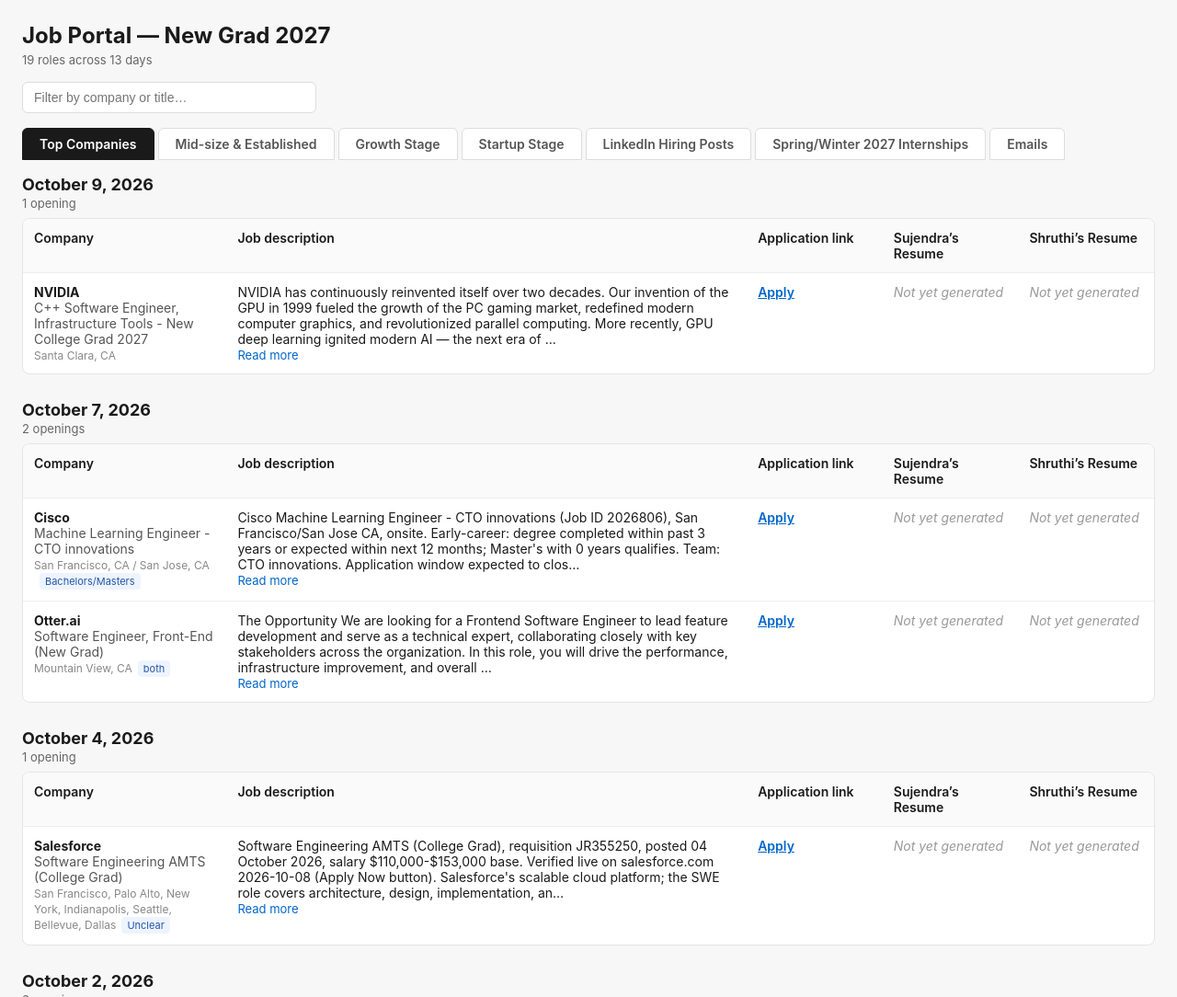
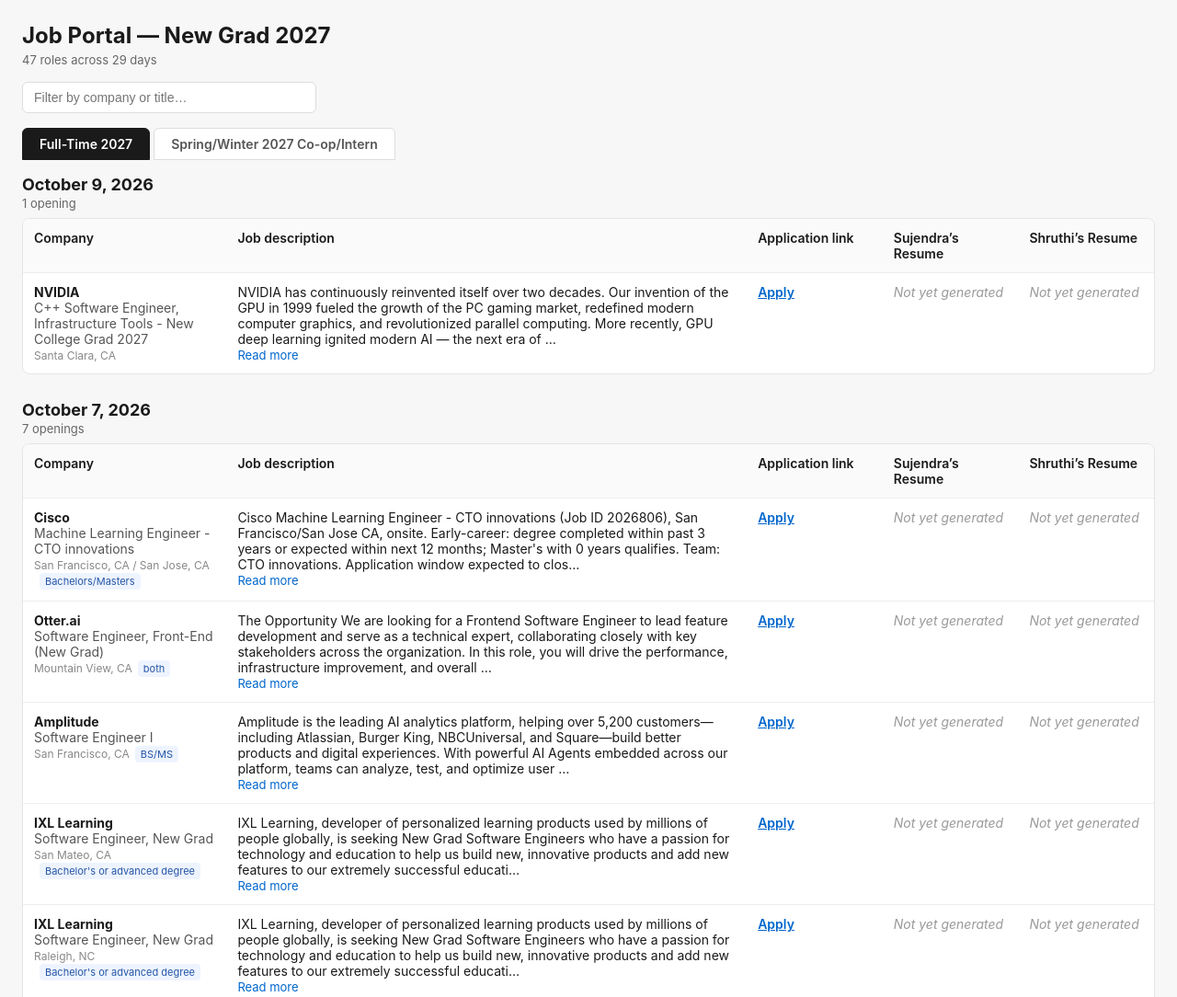
Before and after one commit to Sujendra-23/Job-Portal-site, a plain HTML site: page index.html in a window 1280 px wide. Shown: the top 1084 px of the page at 92% size. Drawn offline with Linux system fonts and the light colour scheme.

Commit message:
Update index.html

```diff
--- a/index.html
+++ b/index.html
@@ -51,15 +51,15 @@
 <div id="content"></div>
 <script>
 const TABS = [
-  { id:'top',     label:'Top Companies',            file:'roles_top.json',            kind:'roles', filter:'ft' },
-  { id:'mid',     label:'Mid-size & Established',   file:'roles_midsize.json',        kind:'roles', filter:'ft' },
-  { id:'growth',  label:'Growth Stage',             file:'roles_growth.json',         kind:'roles', filter:'ft' },
-  { id:'startup', label:'Startup Stage',            file:'roles_startup.json',        kind:'roles', filter:'ft' },
-  { id:'liposts', label:'LinkedIn Hiring Posts',    file:'roles_linkedin_posts.json', kind:'roles', filter:'ft' },
-  { id:'intern',  label:'Spring/Winter 2027 Internships', file:null,                  kind:'intern' },
-  { id:'emails',  label:'Emails',                   file:'emails.json',               kind:'emails' },
+  { id:'ft',     label:'Full-Time 2027',                  kind:'ft' },
+  { id:'intern', label:'Spring/Winter 2027 Co-op/Intern', kind:'intern' },
 ];
-// Intern/co-op roles from every tab live ONLY in the Internships tab — never duplicated in tier tabs.
+// All role files feed both tabs: full-time roles go to the Full-Time tab,
+// intern/co-op roles go to the Internships tab. Never duplicated.
+const ROLE_FILES = {
+  top:'roles_top.json', mid:'roles_midsize.json', growth:'roles_growth.json',
+  startup:'roles_startup.json', liposts:'roles_linkedin_posts.json'
+};
 const key = r => r.company + '||' + r.title;
 const isIntern = r => /\bintern(ship)?\b|\bco-?op\b/i.test(r.title || '');
 function esc(s){ const d=document.createElement('div'); d.textContent=s||''; return d.innerHTML; }
@@ -97,7 +97,7 @@ function fmtDate(iso){
 
 let DATA = {};      // tabId -> array
 let RESUMES = {};
-let activeTab = 'top';
+let activeTab = 'ft';
 
 function resumeCell(u, person, label, rk){
   const inner = u
@@ -137,42 +137,25 @@ function renderRoles(roles){
   });
   return { html: html || '<div class="empty-tab">No openings in this tab yet.</div>', count: roles.length, days: dates.length };
 }
-function renderEmails(contacts){
-  const byCompany = {};
-  contacts.forEach(c=>{ const k = c.company || 'Unknown'; (byCompany[k] = byCompany[k] || []).push(c); });
-  const companies = Object.keys(byCompany).sort();
-  let html = '';
-  companies.forEach(co=>{
-    html += '<div class="day"><div class="day-header">'+esc(co)+'</div>'+
-      '<div class="day-sub">'+byCompany[co].length+' contact'+(byCompany[co].length===1?'':'s')+'</div>'+
-      '<div class="wrap"><table><colgroup><col style="width:25%"><col style="width:35%"><col style="width:40%"></colgroup>'+
-      '<thead><tr><th>Name</th><th>Title</th><th>Email</th></tr></thead><tbody>'+
-      byCompany[co].map(c=>'<tr data-search="'+esc(((c.name||'')+' '+(c.company||'')).toLowerCase())+'"><td><strong>'+esc(c.name||'—')+'</strong></td><td>'+esc(c.title||'—')+'</td><td>'+(c.email?'<a class="email" href="mailto:'+esc(c.email)+'">'+esc(c.email)+'</a>':'<span class="resume-empty">—</span>')+'</td></tr>').join('')+
-      '</tbody></table></div></div>';
+function tabRoles(tab){
+  const all = Object.keys(ROLE_FILES).flatMap(id => DATA[id] || []);
+  // safety dedupe across files (company+title+location)
+  const seen = new Set();
+  const uniq = all.filter(r => {
+    const k = (r.company||'') + '||' + (r.title||'') + '||' + (r.location||'');
+    if(seen.has(k)) return false;
+    seen.add(k);
+    return true;
   });
-  return { html: html || '<div class="empty-tab">No contacts yet.</div>', count: contacts.length, days: companies.length };
-}
-
-function tabRoles(tab){
-  if(tab.kind === 'intern'){
-    return ['top','mid','growth','startup','liposts'].flatMap(id => (DATA[id]||[]).filter(isIntern));
-  }
-  const roles = DATA[tab.id] || [];
-  return tab.filter === 'ft' ? roles.filter(r => !isIntern(r)) : roles;
+  return tab.kind === 'intern' ? uniq.filter(isIntern) : uniq.filter(r => !isIntern(r));
 }
 function render(){
   const tab = TABS.find(t=>t.id===activeTab);
   const box = document.getElementById('content');
-  let res;
-  if(tab.kind === 'emails'){
-    res = renderEmails(DATA[activeTab] || []);
-    document.getElementById('meta').textContent = res.count+' contacts across '+res.days+' companies';
-  } else {
-    const roles = tabRoles(tab);
-    res = renderRoles(roles);
-    const noun = tab.kind === 'intern' ? 'internships' : 'roles';
-    document.getElementById('meta').textContent = res.count+' '+noun+' across '+res.days+' days';
-  }
+  const roles = tabRoles(tab);
+  const res = renderRoles(roles);
+  const noun = tab.kind === 'intern' ? 'internships/co-ops' : 'roles';
+  document.getElementById('meta').textContent = res.count+' '+noun+' across '+res.days+' days';
   box.innerHTML = res.html;
   box.querySelectorAll('.desc .toggle').forEach(tg=>{
     tg.onclick = ()=>{
@@ -200,12 +183,12 @@ async function load(){
   }
   window.__setTab = setTab;
 
-  const withFiles = TABS.filter(t=>t.file);
-  const fetches = withFiles.map(t=>fetch(t.file).then(r=>r.json()).catch(()=>[]));
+  const ids = Object.keys(ROLE_FILES);
+  const fetches = ids.map(id=>fetch(ROLE_FILES[id]).then(r=>r.json()).catch(()=>[]));
   const results = await Promise.all([...fetches, fetch('resumes.json').then(r=>r.json()).catch(()=>({}))]);
   RESUMES = results.pop() || {};
   DATA = {};
-  withFiles.forEach((t,i)=>{ DATA[t.id] = results[i] || []; });
+  ids.forEach((id,i)=>{ DATA[id] = results[i] || []; });
 
   document.getElementById('search').oninput = applyFilter;
 
```
